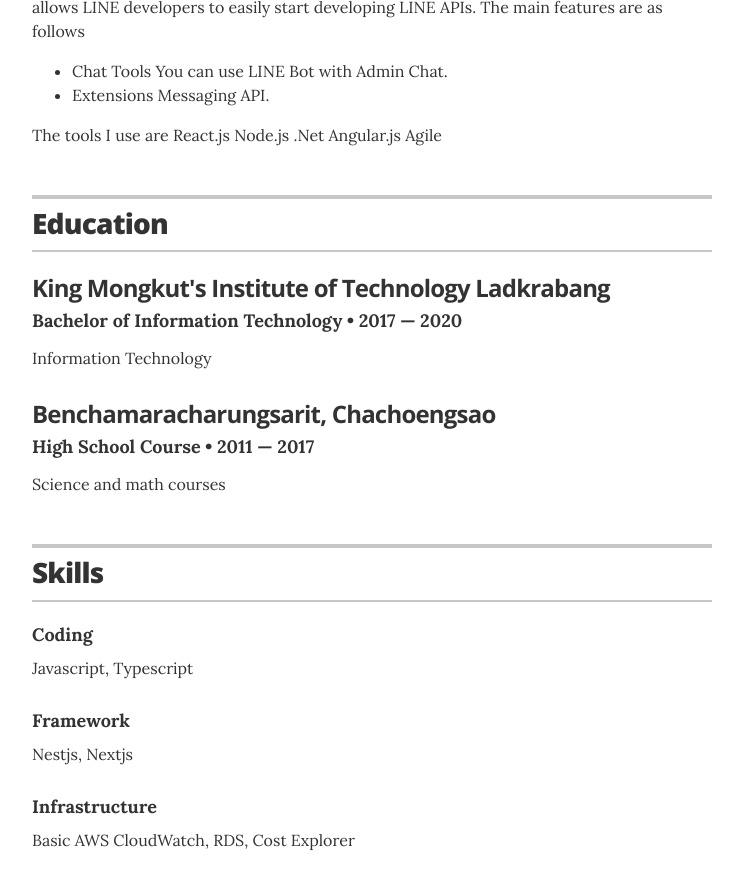
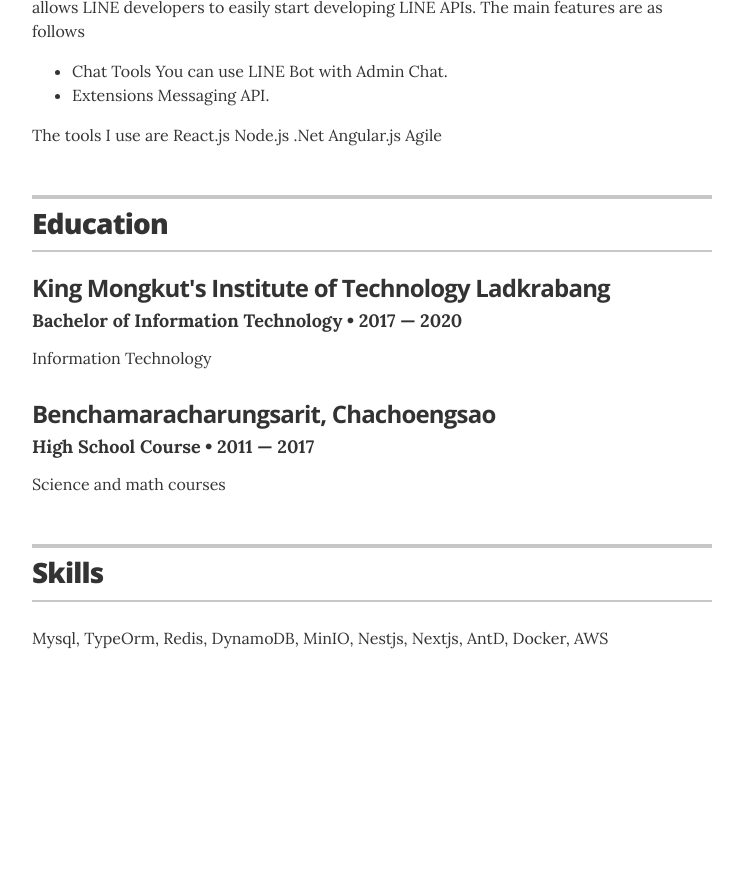
Before and after one commit to Narongded/resume, a Jekyll site: the page built from index.html, in a window 1280 px wide and 900 px high, scrolled down 1725 px. Shown: the top 890 px of the window, without its empty margins (268-1011 px from the left). Built offline with Jekyll 4.4.1, drawn with Linux system fonts in a browser that asks for light colours; after the commit the page ends 2423 px from its top, so only the background shows below that.

Commit message:
update(skill.yml) : update skill

```diff
--- a/_data/skills.yml
+++ b/_data/skills.yml
@@ -1,9 +1,9 @@
 # Skills
-- skill: Coding
-  description: Javascript, Typescript
+- skill:
+  description: Mysql, TypeOrm, Redis, DynamoDB, MinIO, Nestjs, Nextjs, AntD, Docker, AWS
 
-- skill: Framework
-  description: Nestjs, Nextjs
+# - skill: Framework
+#   description: Nestjs, Nextjs
 
-- skill: Infrastructure
-  description: Basic AWS CloudWatch, RDS, Cost Explorer
+# - skill: Infrastructure
+#   description: Basic AWS CloudWatch, RDS, Cost Explorer
```
